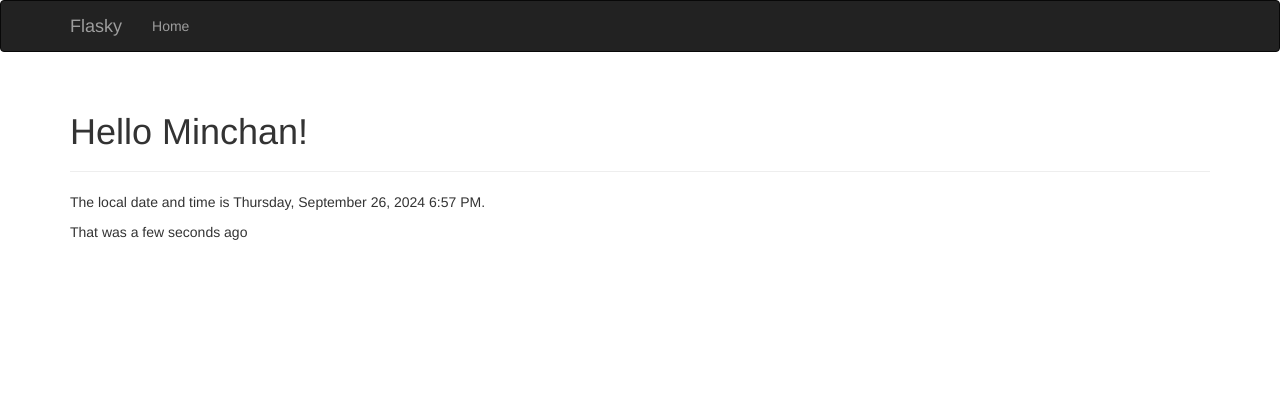
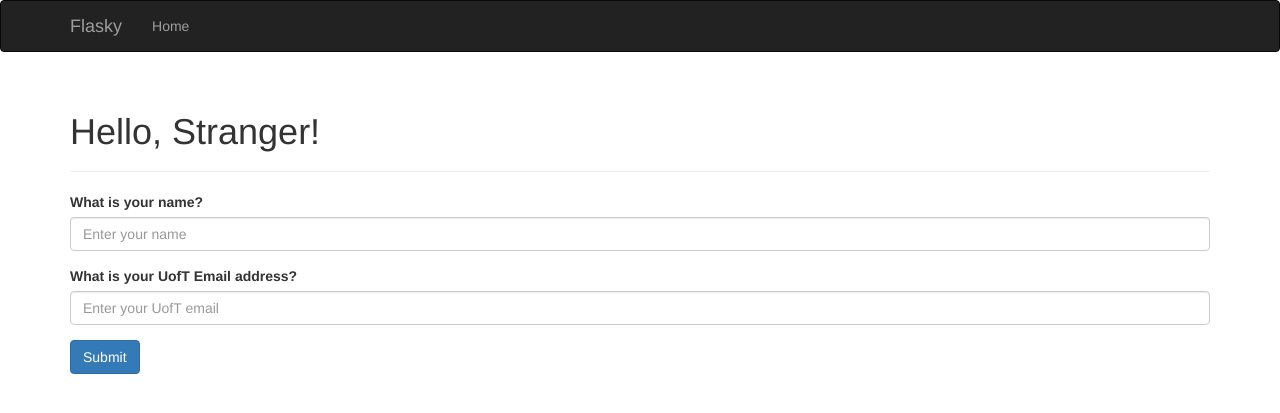
Before and after one commit to kimmc6008/E444-F2024-PRA2, a Flask app: page / in a window 1280 px wide. Shown: the top 413 px of the page. Run offline with Flask 3, Linux system fonts and the light colour scheme; some libraries are stand-ins or nearby versions.

Commit message:
complete Activity 1-4

```diff
--- a/hello.py
+++ b/hello.py
@@ -1,16 +1,43 @@
-from flask import Flask, render_template
+from flask import Flask, render_template, session, redirect, url_for, flash
 from flask_bootstrap import Bootstrap
 from flask_moment import Moment
 from datetime import datetime
+from flask_wtf import FlaskForm
+from wtforms import StringField, SubmitField
+from wtforms.validators import DataRequired, Email
 
 app = Flask(__name__)
 bootstrap = Bootstrap(app)
 moment = Moment(app)
+app.config['SECRET_KEY'] = 'hard to guess string'
 
-@app.route('/')
+# Define the form
+class NameForm(FlaskForm):
+    name = StringField('What is your name?', validators=[DataRequired()])
+    email = StringField('What is your UofT Email address?', validators=[DataRequired(), Email("")], render_kw={"type": "email"})
+    submit = SubmitField('Submit')
+
+@app.route('/', methods=['GET', 'POST'])
 def index():
-    return render_template('index.html',
-                           current_time=datetime.utcnow())
+    form = NameForm()
+    if form.validate_on_submit():
+        old_name = session.get('name')
+        old_email = session.get('email')
+        if old_name is not None and old_name != form.name.data:
+            flash('Looks like you have changed your name!')
+
+        if old_email is not None and old_email != form.email.data:
+            print("check")
+            flash('Looks like you have changed your email!')
+
+        if 'utoronto' in form.email.data:
+            session['name'] = form.name.data
+            session['email'] = form.email.data
+        else:
+            flash('Please use a UofT email address.')
+
+        return redirect(url_for('index'))
+    return render_template('index.html', form=form, name=session.get('name'), email=session.get('email'))
 
 @app.route('/user/<name>')
 def user(name):
--- a/templates/index.html
+++ b/templates/index.html
@@ -1,11 +1,45 @@
 {% extends "base.html" %}
+{% import "bootstrap/wtf.html" as wtf %}
+
+{% block title %}Flasky{% endblock %}
 
 {% block page_content %}
 <div class="page-header">
-    <h1>Hello Minchan!</h1>
+    <h1>Hello, {% if name %}{{ name }}{% else %}Stranger{% endif %}!</h1>
+    {% if email and 'utoronto' in email %}
+        <h1>Your UofT email is {{ email }}</h1>
+    {% elif name %}
+        <h1>Please use your UofT email.</h1>
+    {% endif %}
 </div>
 
-<p>The local date and time is {{ moment(current_time).format('LLLL') }}.</p>
-<p>That was {{ moment(current_time).fromNow(refresh=True) }}</p>
+<!-- Error Messages for the Form -->
+<form method="POST" action="/">
+    {{ form.hidden_tag() }}
+
+    <!-- Name Field -->
+    <div class="form-group">
+        <label for="name">What is your name?</label>
+        {{ form.name(class="form-control", placeholder="Enter your name") }}
+        {% if form.name.errors %}
+            <div class="invalid-feedback d-block">
+                {{ form.name.errors[0] }}
+            </div>
+        {% endif %}
+    </div>
+
+    <!-- Email Field -->
+    <div class="form-group">
+        <label for="email">What is your UofT Email address?</label>
+        {{ form.email(class="form-control {{ 'is-invalid' if form.email.errors else '' }}", placeholder="Enter your UofT email") }}
+        {% if form.email.errors %}
+            <div class="invalid-feedback d-block">
+                {{ form.email.errors[0] }}
+            </div>
+        {% endif %}
+    </div>
+
+    <button type="submit" class="btn btn-primary">Submit</button>
+</form>
 
 {% endblock %}
```
